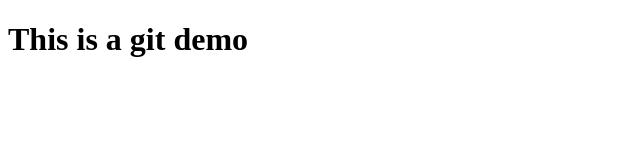
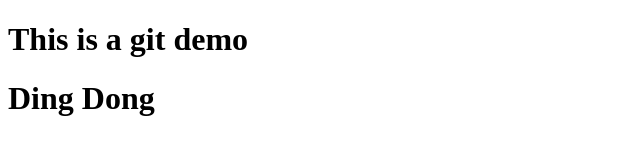
Before and after one commit to Aatrey10/DevOps, a plain HTML site: page index.html in a window 1280 px wide. Shown: the whole page, without its empty margins (0-640 px from the left). Drawn offline with Linux system fonts and the light colour scheme.

Commit message:
updated index.html

```diff
--- a/index.html
+++ b/index.html
@@ -5,5 +5,6 @@
     </head>
 <body></body>
     <h1>This is a git demo</h1>
+    <h1>Ding Dong</h1>
 </body>
 </html>
```
